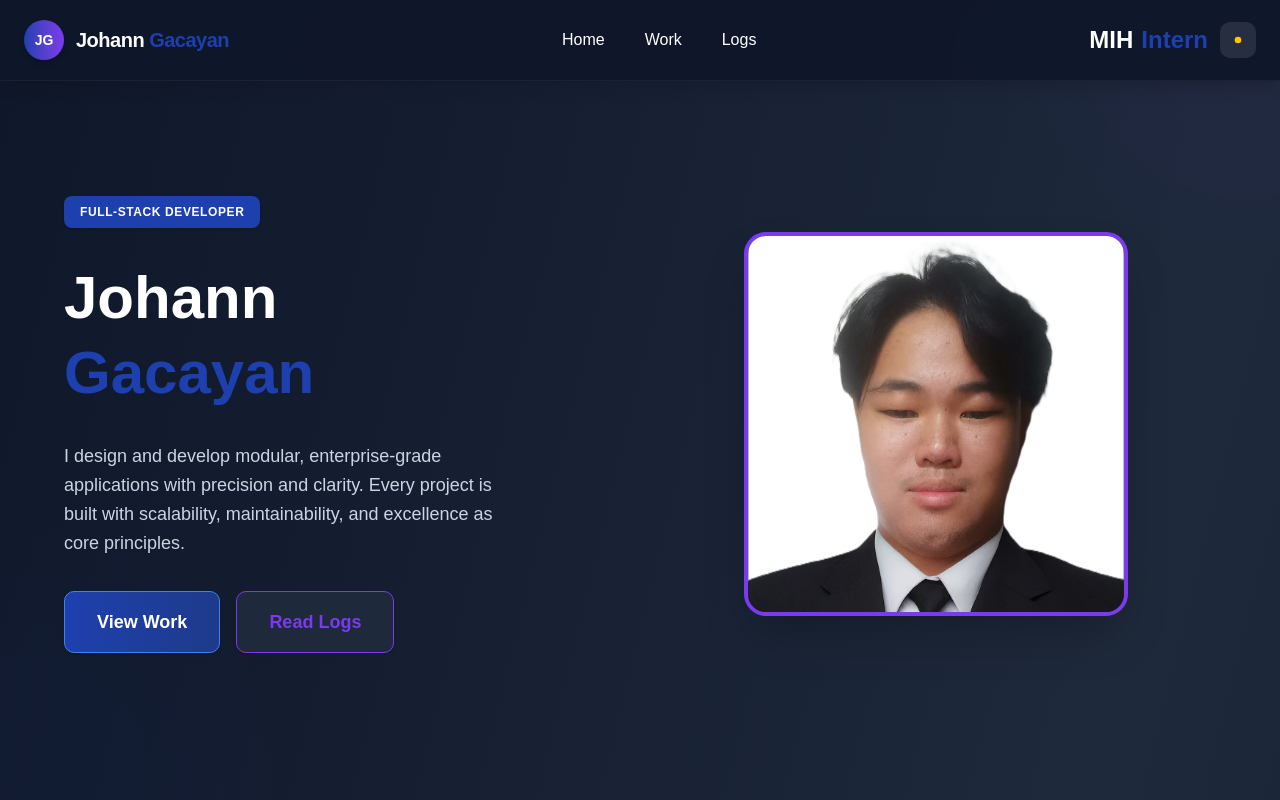
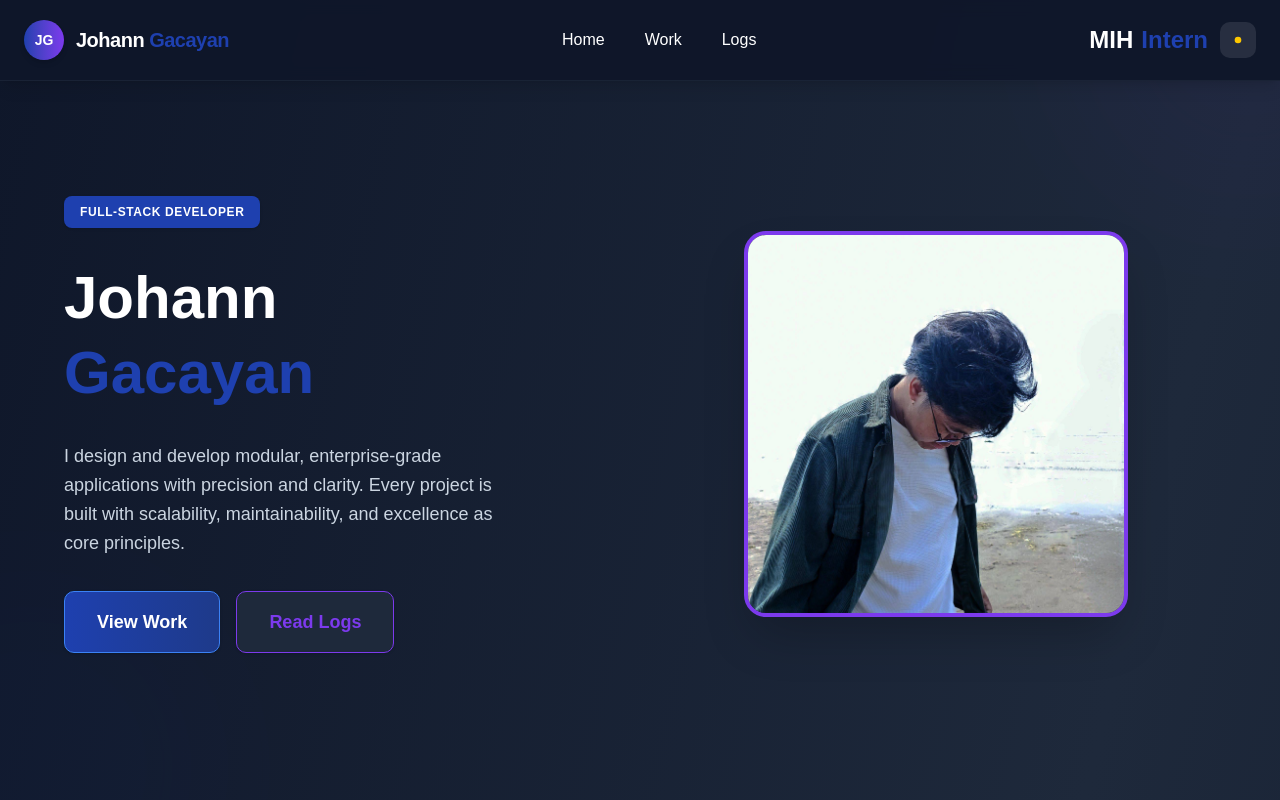
Before and after one commit to Johann-lab/Johann-Professional-Portfolio, a Next.js app: page /src/frontend in a window 1280 px wide. Shown: the top 800 px of the page. Built offline with nearby package versions, Linux system fonts and the light colour scheme.

Commit message:
Refactor code structure for improved readability and maintainability

```diff
--- a/app/src/frontend/page.tsx
+++ b/app/src/frontend/page.tsx
@@ -63,7 +63,7 @@ export default function Home() {
   }, []);
 
   const profileImages = [
-    { image: "/profile-image-1.png", label: "Full-Stack Developer" },
+    { image: "/profile.jpg", label: "Full-Stack Developer" },
     { image: "/profile-image-2.jpg", label: "Code Architect" },
   ];
 
```
Also changed, not shown: public/profile.jpg (added).
